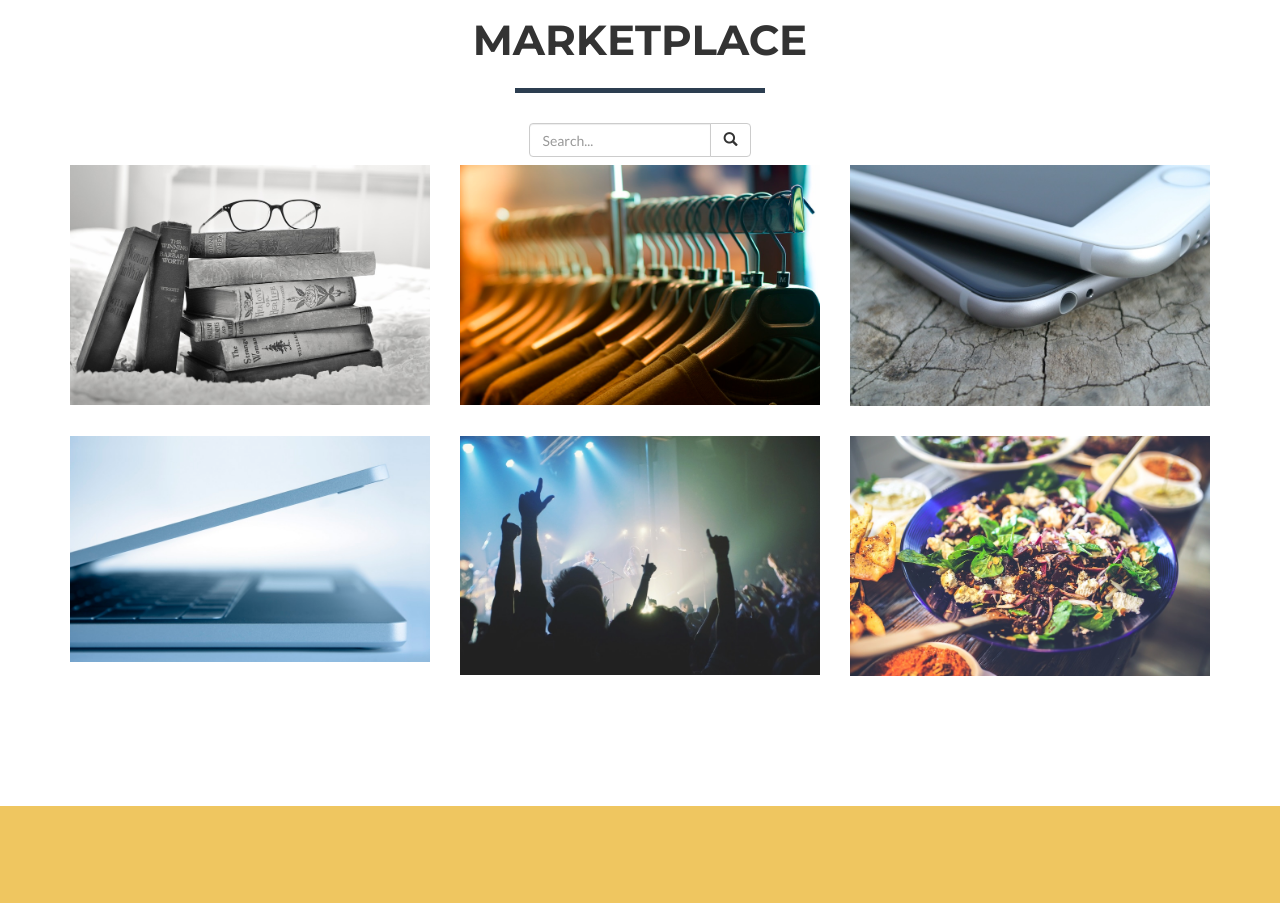
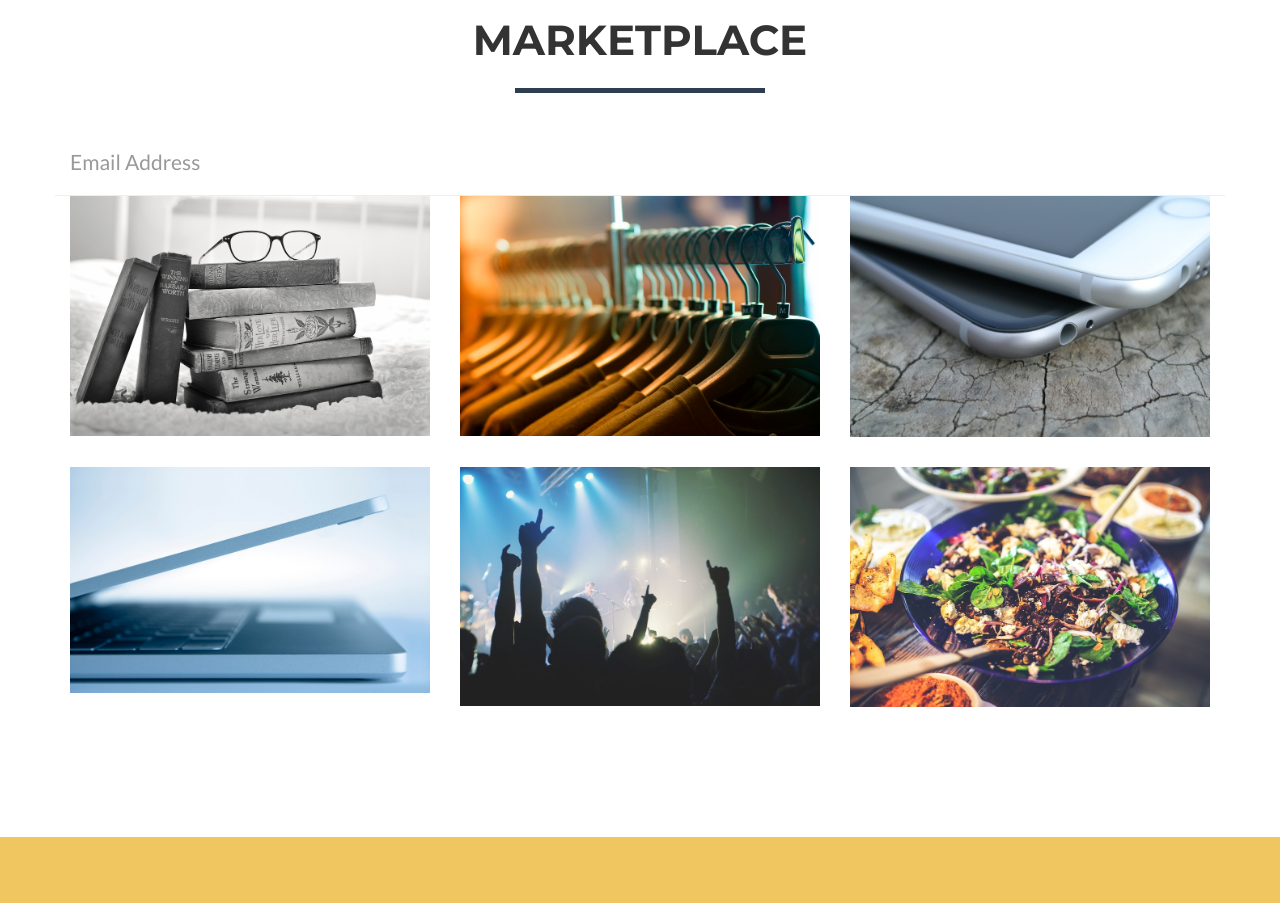
Before and after one commit to ajking15/mygithubpage, a website: page index.html in a window 1280 px wide. Shown: the part 860-1763 px from the top of the page. Drawn offline with nearby package versions, Linux system fonts and the light colour scheme.

Commit message:
Update index.html

```diff
--- a/index.html
+++ b/index.html
@@ -132,21 +132,15 @@
                 <div class="col-lg-12 text-center">
                     <h2>Marketplace</h2>
                     <hr class="star-primary">
-			<form class="navbar-form" role="search">
-					<div class="input-group">
-						<input type="text" class="form-control" placeholder="Search...">
-						<span class="input-group-btn">
-							<button type="submit" class="btn btn-default">
-								<span class="glyphicon glyphicon-search">
-									<span class="sr-only">Search...</span>
-								</span>
-							</button>
-						</span>
-					</div>
-				</form>
-                </div>
+		</div>
             </div>
-
+             <div class="row control-group">
+                            <div class="form-group col-xs-12 floating-label-form-group controls">
+                                <label>Search</label>
+                                <input type="email" class="form-control" placeholder="Email Address" id="email" required data-validation-required-message="Please enter your email address.">
+                                <p class="help-block text-danger"></p>
+                            </div>
+                        </div>
             <div class="row">
                 <div class="col-sm-4 portfolio-item">
                     <a href="#portfolioModal1" class="portfolio-link" data-toggle="modal">
```
